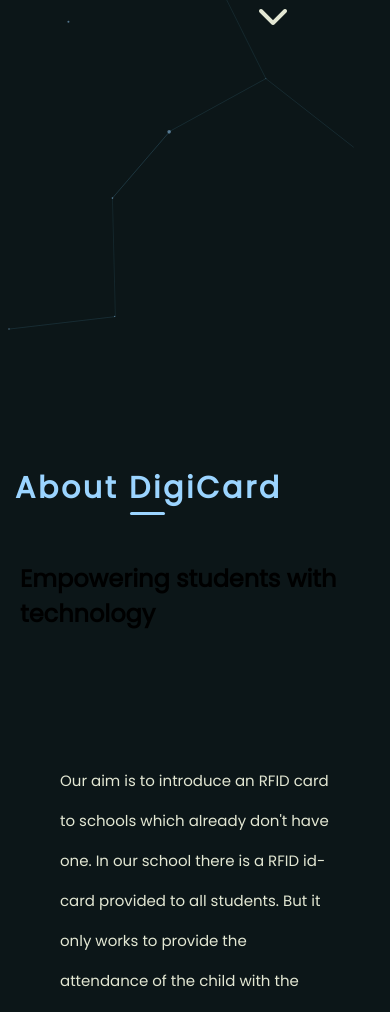
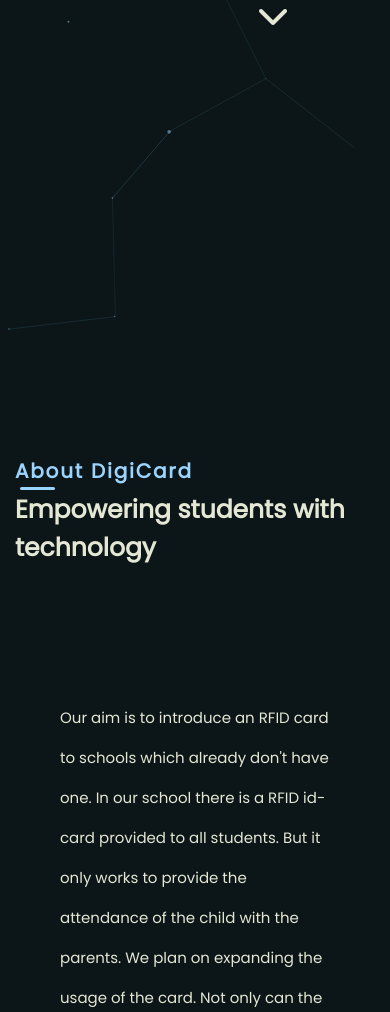
Before and after one commit to KanishkaSingh27/Nexus-dps-gr-noida, a plain HTML site: page index.html in a window 390 px wide. Shown: the part 713-1725 px from the top of the page. Drawn offline with nearby package versions, Linux system fonts and the light colour scheme.

Commit message:
Update style.css

```diff
--- a/style.css
+++ b/style.css
@@ -212,12 +212,12 @@
 
     .heading{
         font-family: 'Poppins',sans-serif;
-        font-size: 38px;
+        font-size: 28px;
         padding-top: 220px;
         color: #9bd4ff;
         letter-spacing: 0.09em;
         text-decoration: none;
-        margin-left: 230px;
+        margin-left: 30%;
         display: inline-block;
         position: relative;
         cursor: pointer;
@@ -228,7 +228,7 @@
         content: "";
         position: absolute;
         bottom: -4px;
-        left: 43%;
+        left: 3%;
         display: block;
         background: none repeat scroll 0 0 transparent;
         height: 3px;
@@ -241,6 +241,12 @@
       .heading:hover::after {
         width: 100%;
         left: 0;
+      }
+      .h1{
+        color: #E3E7D3;
+        font-size: 35px;
+        margin-left: 30%;
+        margin-top: -15px;
       }
       #top {
         display: none;
@@ -300,7 +306,11 @@
         .heading{
 
             margin-left: -5px;
-            font-size: 30px;
+            font-size: 20px;
+          }
+          .h1{
+            margin-left: -5px;
+            font-size: 25px;
           }
     }
     #particles-js {
```
